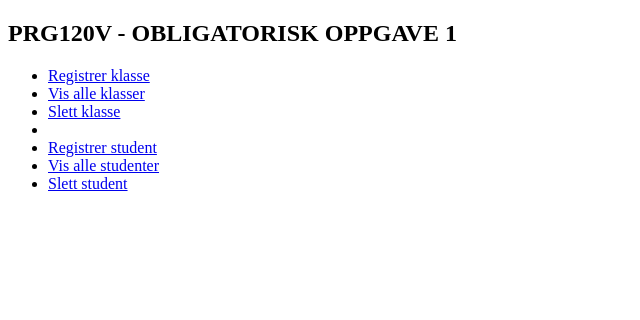
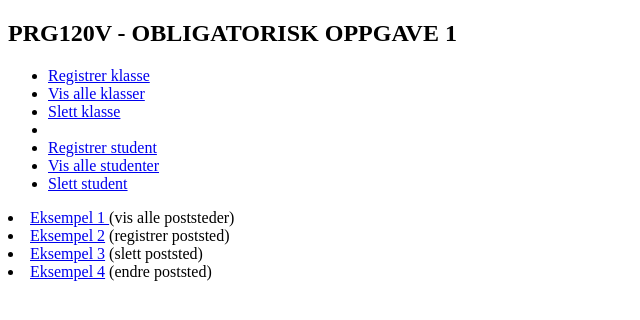
Before and after one commit to belkilani/innlevering_oppgave1, a plain HTML site: page index.html in a window 1280 px wide. Shown: the whole page, without its empty margins (0-640 px from the left). Drawn offline with Linux system fonts and the light colour scheme.

Commit message:
Add links for tema05 examples in index.html

```diff
--- a/index.html
+++ b/index.html
@@ -15,3 +15,10 @@
   <li><a href="Tema01/eksempel-3.html" target="_blank">Vis alle studenter</a></li>
   <li><a href="Tema01/eksempel-3.html" target="_blank">Slett student</a></li>
 </ul>
+
+
+  <li><a href="tema05/eksempler/1-vis-alle-poststeder.php" target="_blank">Eksempel 1 </a> (vis alle poststeder) </li>
+  <li><a href="tema05/eksempler/2-registrer-poststed.php" target="_blank">Eksempel 2</a> (registrer poststed) </li>
+  <li><a href="tema05/eksempler/3-slett-poststed.php" target="_blank">Eksempel 3</a> (slett poststed) </li>
+  <li><a href="tema05/eksempler/4-endre-poststed.php" target="_blank">Eksempel 4</a> (endre poststed) </li>
+</ul>
```
